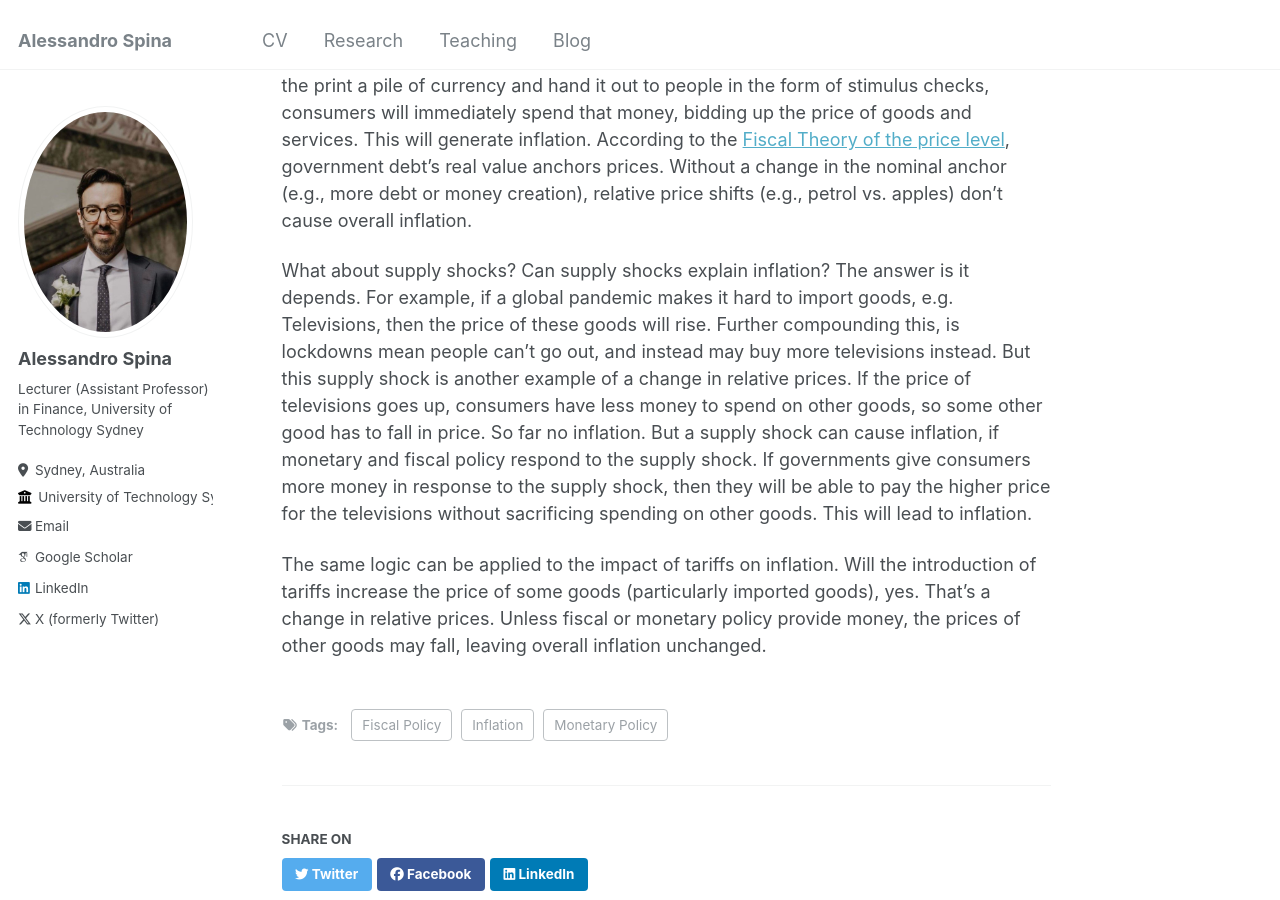
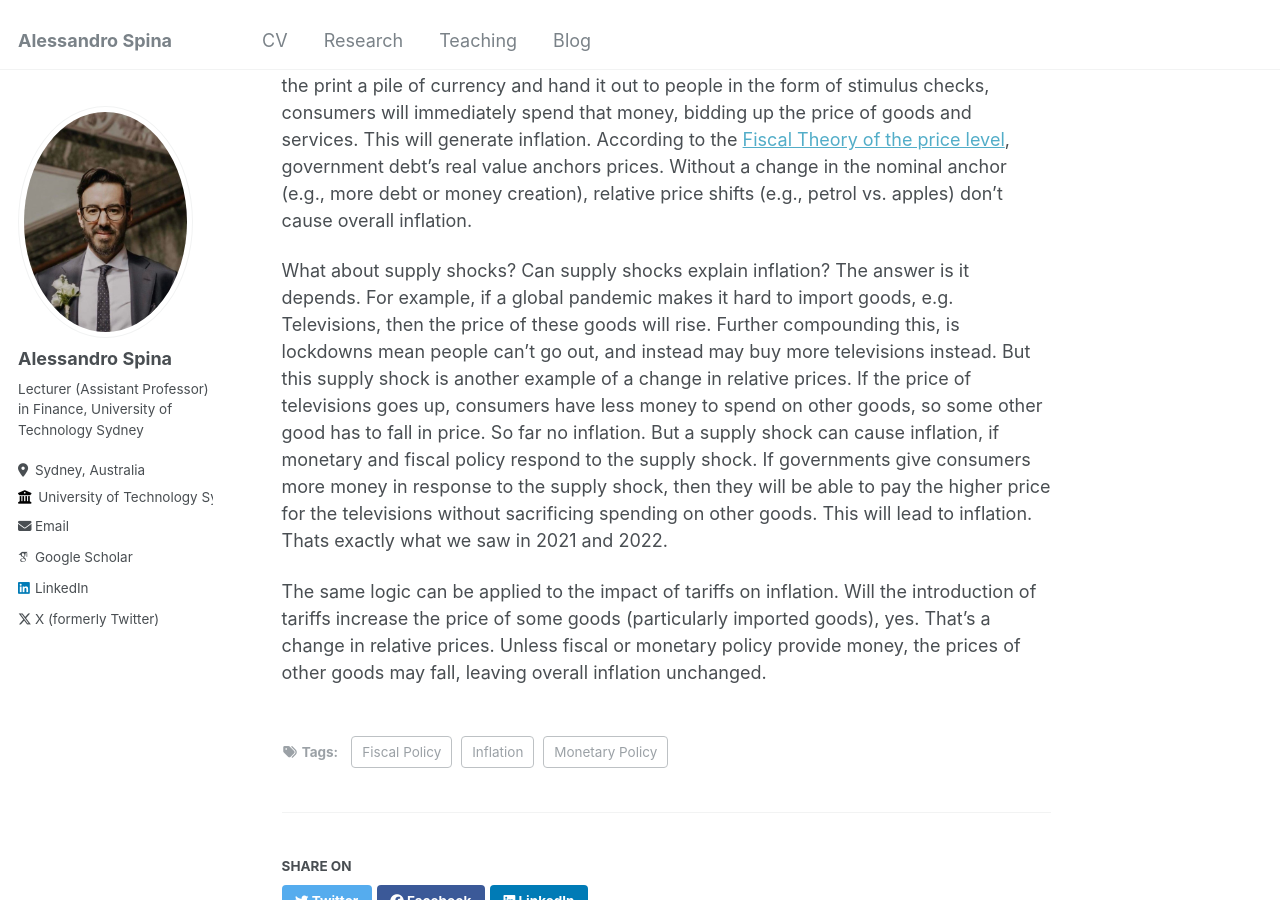
Before and after one commit to aspi6246/aspi6246.github.io, a Jekyll site: the page built from _posts/2024-12-06-blog-post-7.md, in a window 1280 px wide and 900 px high, scrolled down 2161 px. Built offline with Jekyll 4.4.1, drawn with Linux system fonts in a browser that asks for light colours; some web fonts are replaced.

Commit message:
Update 2024-12-06-blog-post-7.md

```diff
--- a/_posts/2024-12-06-blog-post-7.md
+++ b/_posts/2024-12-06-blog-post-7.md
@@ -24,6 +24,6 @@ This leads to our second takeaway, something that drives a change in relative pr
 
 So what drives the general price level of all goods and services up simultaneously? In any economic system there must be some force that acts as a reference point or stabilizer for the general price level. In economics there are two such theories which could explain why all prices would move higher, Monetarism and Fiscal Theory of the Price Level. According to Monetarism (of which Milton Friedman was a proponent), the price level is anchored by the supply of money. If the government (through fiscal policy or monetary policy) decides the print a pile of currency and hand it out to people in the form of stimulus checks, consumers will immediately spend that money, bidding up the price of goods and services. This will generate inflation. According to the [Fiscal Theory of the price level]( https://www.grumpy-economist.com/p/fiscal-theory-parables), government debt's real value anchors prices. Without a change in the nominal anchor (e.g., more debt or money creation), relative price shifts (e.g., petrol vs. apples) don’t cause overall inflation.
 
-What about supply shocks? Can supply shocks explain inflation? The answer is it depends. For example, if a global pandemic makes it hard to import goods, e.g. Televisions, then the price of these goods will rise. Further compounding this, is lockdowns mean people can’t go out, and instead may buy more televisions instead. But this supply shock is another example of a change in relative prices. If the price of televisions goes up, consumers have less money to spend on other goods, so some other good has to fall in price. So far no inflation. But a supply shock can cause inflation, if monetary and fiscal policy respond to the supply shock. If governments give consumers more money in response to the supply shock, then they will be able to pay the higher price for the televisions without sacrificing spending on other goods. This will lead to inflation.
+What about supply shocks? Can supply shocks explain inflation? The answer is it depends. For example, if a global pandemic makes it hard to import goods, e.g. Televisions, then the price of these goods will rise. Further compounding this, is lockdowns mean people can’t go out, and instead may buy more televisions instead. But this supply shock is another example of a change in relative prices. If the price of televisions goes up, consumers have less money to spend on other goods, so some other good has to fall in price. So far no inflation. But a supply shock can cause inflation, if monetary and fiscal policy respond to the supply shock. If governments give consumers more money in response to the supply shock, then they will be able to pay the higher price for the televisions without sacrificing spending on other goods. This will lead to inflation. Thats exactly what we saw in 2021 and 2022.
 
 The same logic can be applied to the impact of tariffs on inflation. Will the introduction of tariffs increase the price of some goods (particularly imported goods), yes. That’s a change in relative prices. Unless fiscal or monetary policy provide money, the prices of other goods may fall, leaving overall inflation unchanged.
```
